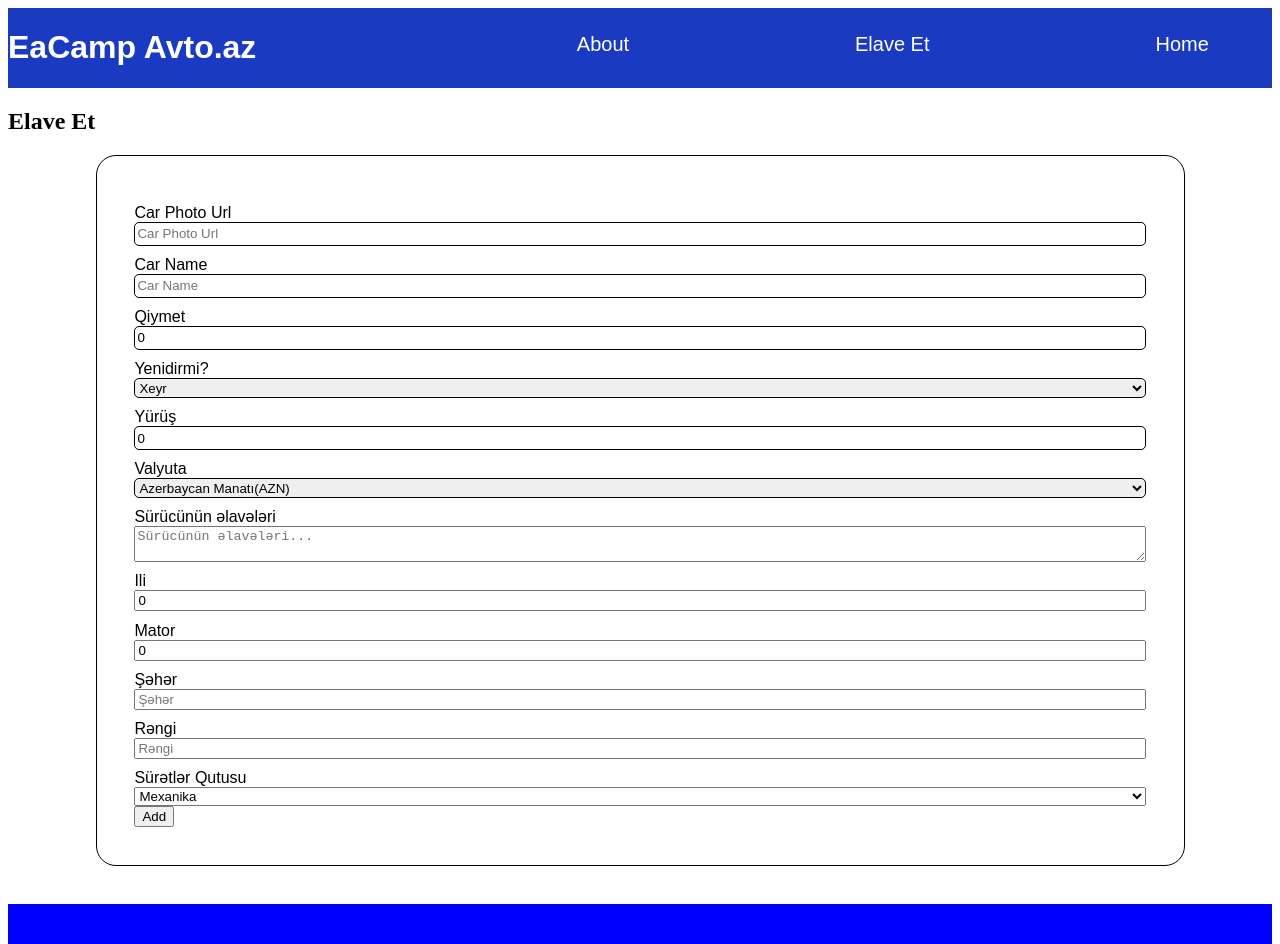
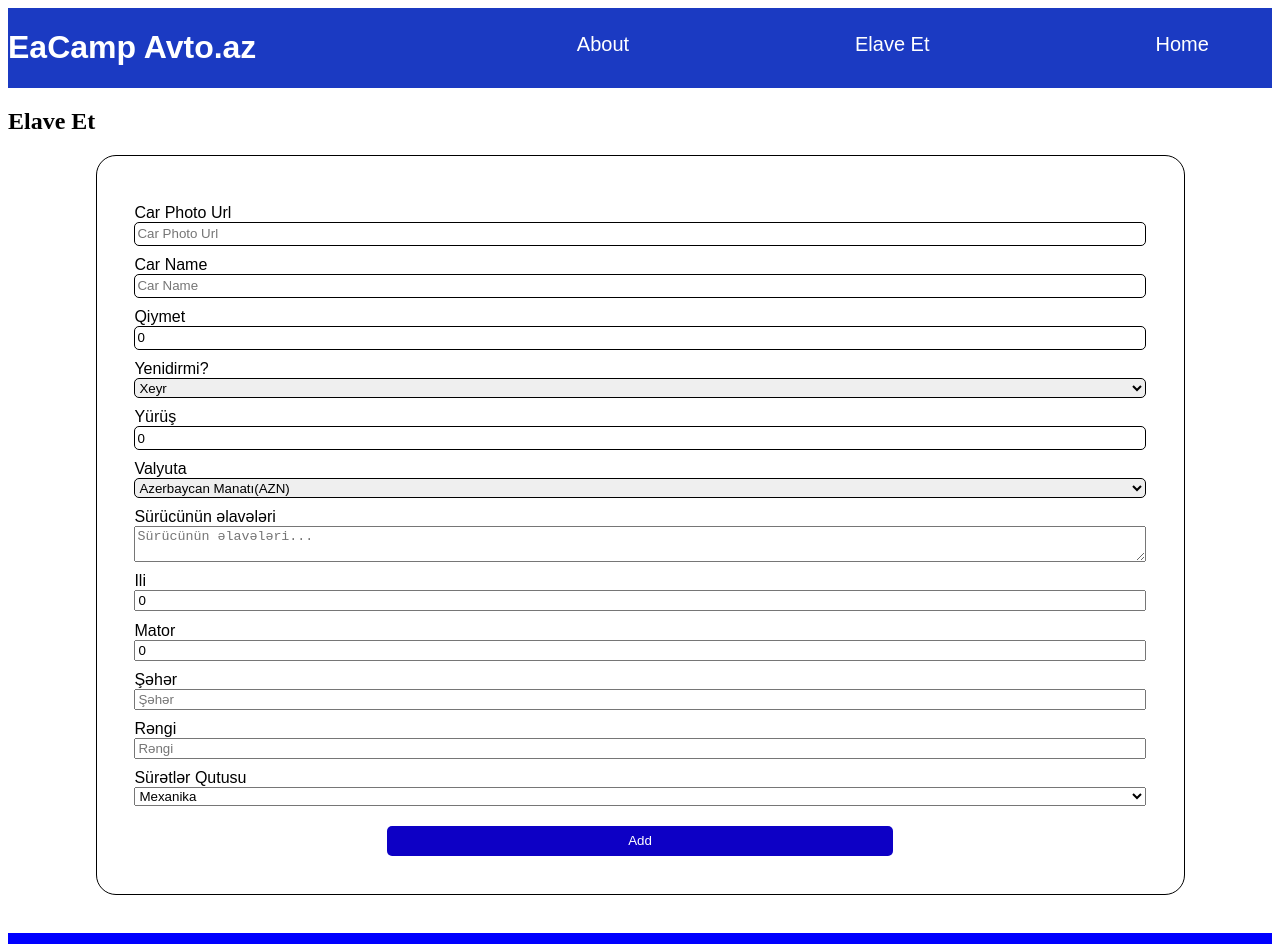
Before and after one commit to nuranibra/avto-eacamp, a React (Create React App) app: page /pages/contact in a window 1280 px wide. Shown: the top 944 px of the page. Built offline with nearby package versions, Linux system fonts and the light colour scheme.

Commit message:
second commit

```diff
--- a/src/pages/pages/css/elaveEt.module.css
+++ b/src/pages/pages/css/elaveEt.module.css
@@ -24,3 +24,28 @@
     border-radius:5px;
     height: 20px;
 }
+
+.btn{
+    width: 50%;
+    height: 30px;
+    margin-top:20px;
+    background-color: #0d00c5;
+    border:none;
+    color:#fff;
+    border-radius: 5px;
+    cursor:pointer;
+    transition: calc(0.5s);
+}
+
+.btn:hover{
+    background-color: #fff;
+    border:1px solid #c4c4c4;
+    color:#0d00c5;
+    width: 100%;
+}
+
+.btnBox{
+    width: 100%;
+    display: flex;
+    justify-content: center;
+}
--- a/src/pages/pages/elaveEt.js
+++ b/src/pages/pages/elaveEt.js
@@ -115,7 +115,9 @@ export default function ElaveEt () {
                                 <option value={'Avtomat'}>Avtomat</option>
                             </Field>
                         </div>
-                        <button type="submit">Add</button>
+                        <div className={elaveStyle.btnBox}>
+                            <button type="submit" className={elaveStyle.btn}>Add</button>
+                        </div>
                     </Form>
                 </Formik>
             </div>
```
